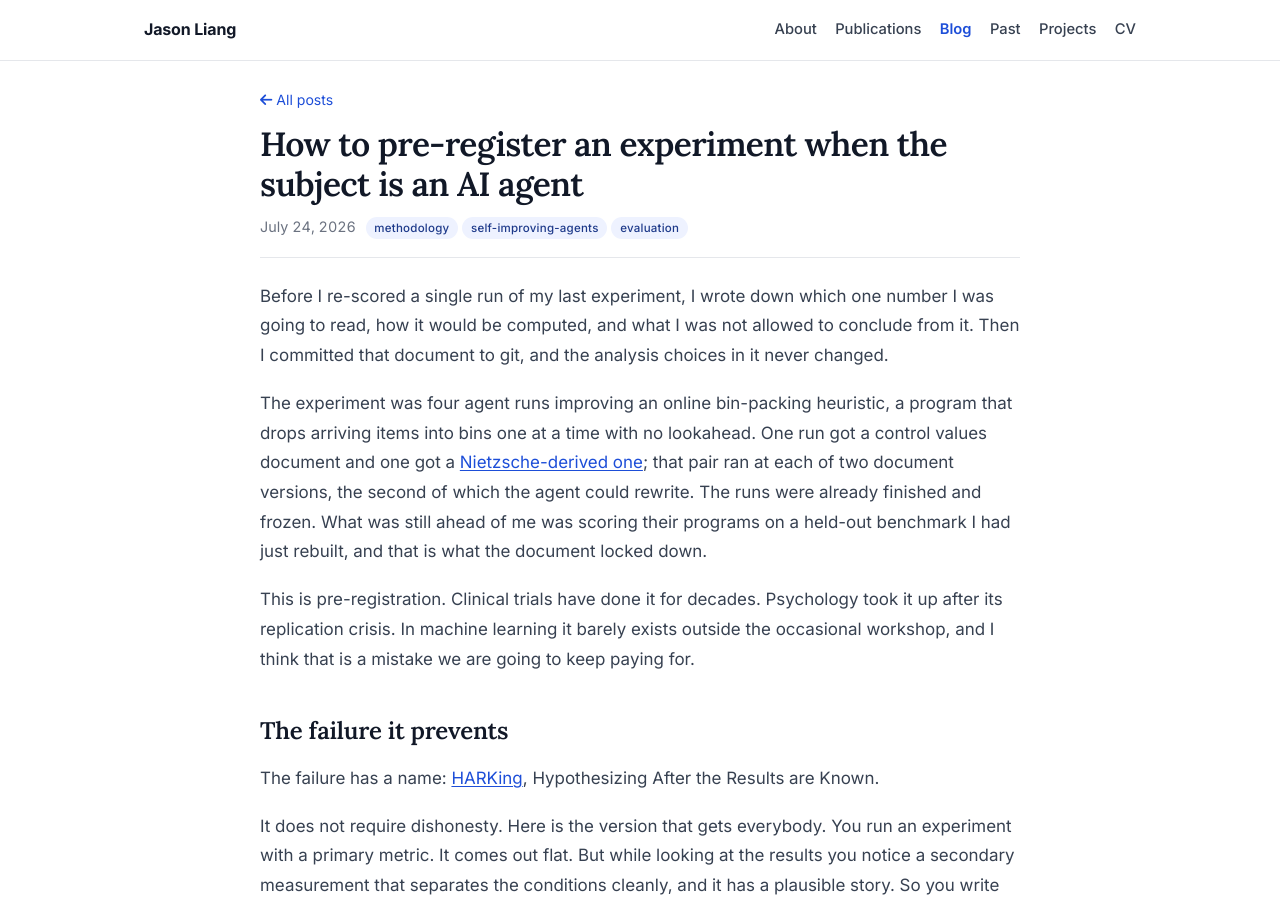
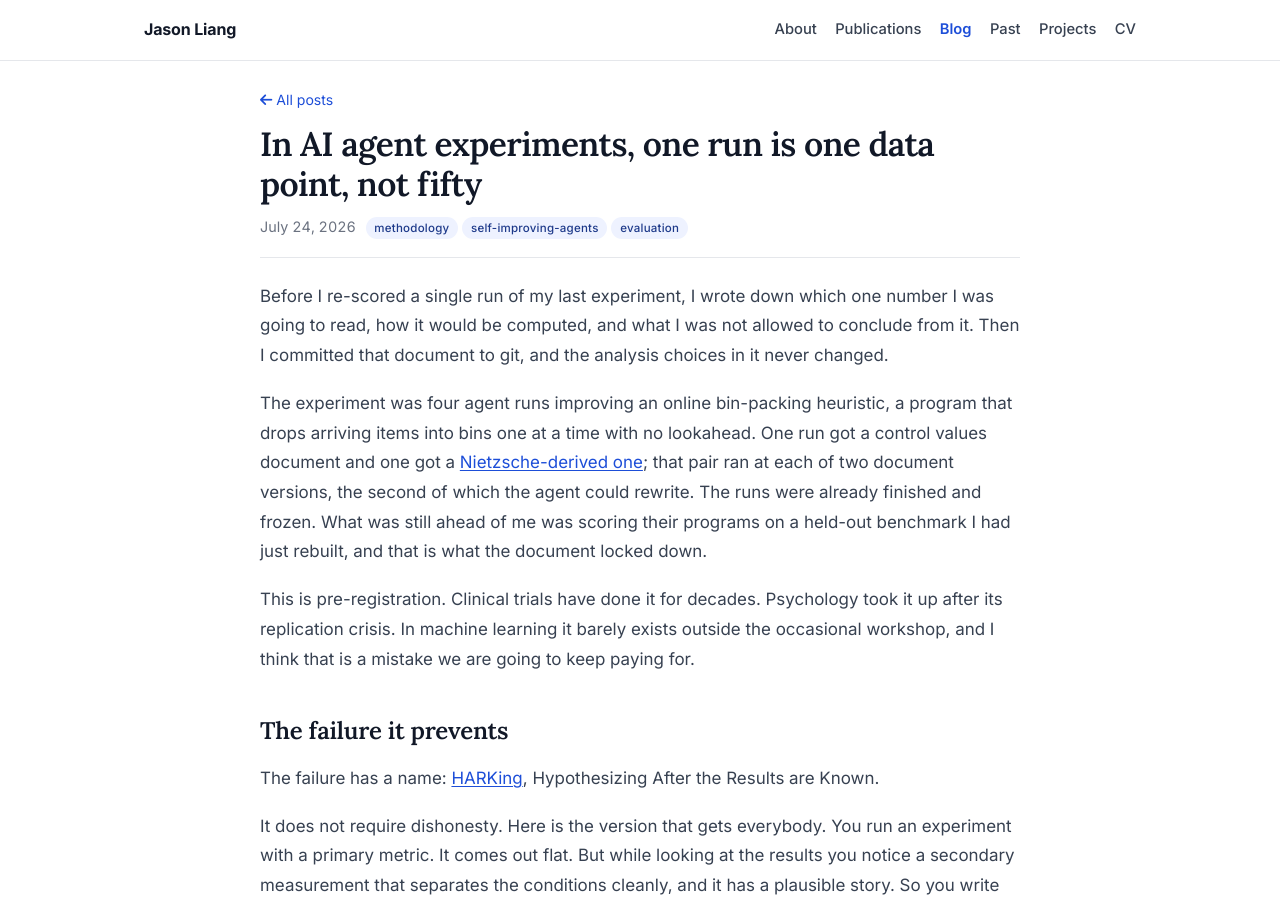
Before and after one commit to jasonzliang/jasonzliang.github.io, a Jekyll site: the page built from _posts/2026-07-24-pre-registration.md, in a window 1280 px wide and 900 px high. Built offline with Jekyll 4.4.1, drawn with Linux system fonts in a browser that asks for light colours.

Commit message:
Retitle the pre-registration post to its most useful rule
'How to pre-register an experiment when the subject is an AI agent' was
ambiguous -- 'subject' reads as topic as easily as experimental subject --
and promised a how-to for a post that is half case study.

Now 'In AI agent experiments, one run is one data point, not fifty',
which is close to a sentence from the post itself: the held-out set is 50
packing instances, and a run that packs all 50 is one data point because
the 50 share an evolved program and a trajectory. The post calls this the
place it expects most people to get it wrong, and counting instances
would have multiplied the sample size by fifty.

Also normalises a 4-space front-matter indent left by the previous
retitle. It parsed fine, but every other post uses 2.

```diff
--- a/_posts/2026-07-24-pre-registration.md
+++ b/_posts/2026-07-24-pre-registration.md
@@ -1,7 +1,7 @@
 ---
 layout: post
 title: >-
-    How to pre-register an experiment when the subject is an AI agent
+  In AI agent experiments, one run is one data point, not fifty
 date: 2026-07-24
 description: >-
   Medicine and psychology freeze their analysis before seeing data; almost
```
